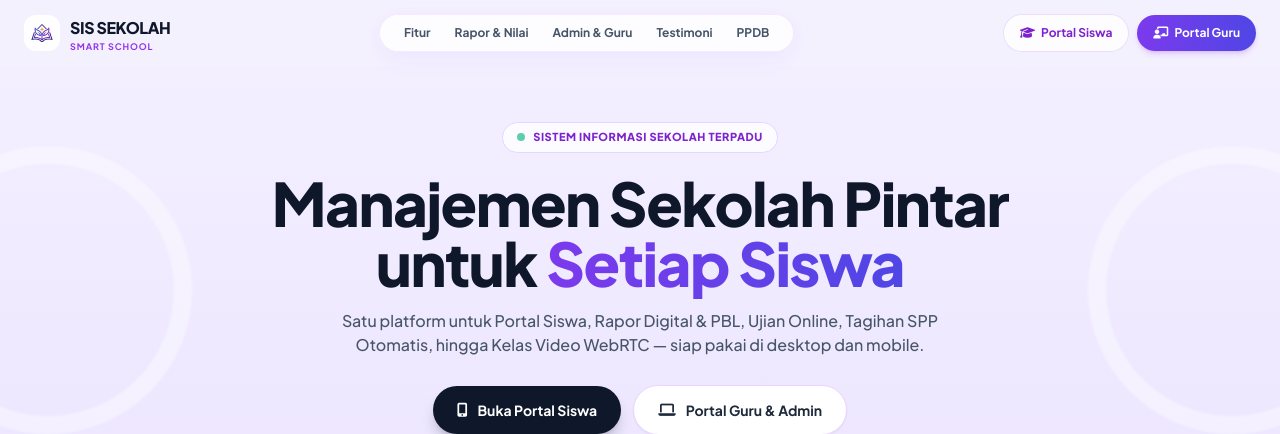
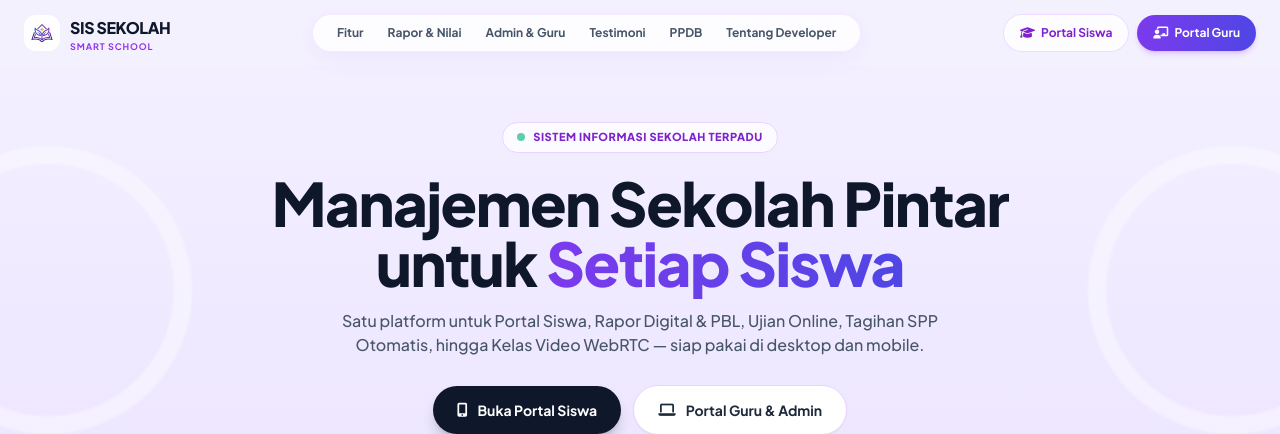
Before and after one commit to ThoriqMP/SIS-SEKOLAH, a Laravel app: page / in a window 1280 px wide. Shown: the top 434 px of the page. Run offline with Laravel 12, Linux system fonts and the light colour scheme; data that the repository does not hold is empty; some libraries are stand-ins or nearby versions.

Commit message:
Add Tentang Developer navigation link to thoriqpasya.my.id

```diff
--- a/resources/views/compro/index.blade.php
+++ b/resources/views/compro/index.blade.php
@@ -197,6 +197,7 @@
                 <a href="#dashboard-macbook" class="hover:text-purple-700 transition">Admin &amp; Guru</a>
                 <a href="#testimoni" class="hover:text-purple-700 transition">Testimoni</a>
                 <a href="{{ route('registration.create') }}" class="hover:text-purple-700 transition">PPDB</a>
+                <a href="https://thoriqpasya.my.id" target="_blank" rel="noopener noreferrer" class="hover:text-purple-700 transition">Tentang Developer</a>
             </div>
 
             {{-- Right Actions --}}
@@ -223,6 +224,7 @@
             <a href="#dashboard-macbook" @click="mobileMenu = false" class="block py-2 text-sm font-bold text-slate-700">Admin &amp; Guru</a>
             <a href="#testimoni" @click="mobileMenu = false" class="block py-2 text-sm font-bold text-slate-700">Testimoni</a>
             <a href="{{ route('registration.create') }}" @click="mobileMenu = false" class="block py-2 text-sm font-bold text-slate-700">PPDB</a>
+            <a href="https://thoriqpasya.my.id" target="_blank" rel="noopener noreferrer" @click="mobileMenu = false" class="block py-2 text-sm font-bold text-slate-700">Tentang Developer</a>
             <div class="pt-3 border-t border-slate-100 grid grid-cols-2 gap-2">
                 <a href="{{ route('student.login') }}" class="text-center py-2.5 rounded-xl text-xs font-bold text-purple-700 bg-purple-50 border border-purple-200">Portal Siswa</a>
                 <a href="{{ route('login') }}" class="text-center py-2.5 rounded-xl text-xs font-bold text-white bg-purple-700">Portal Guru</a>
@@ -925,6 +927,7 @@
                     <a href="#hasil-belajar" class="block hover:text-white transition">Rapor &amp; Nilai</a>
                     <a href="#dashboard-macbook" class="block hover:text-white transition">Dashboard Guru &amp; Admin</a>
                     <a href="#testimoni" class="block hover:text-white transition">Testimoni</a>
+                    <a href="https://thoriqpasya.my.id" target="_blank" rel="noopener noreferrer" class="block hover:text-white transition">Tentang Developer</a>
                 </div>
 
                 <div class="md:col-span-4 space-y-2.5 text-xs">
```
